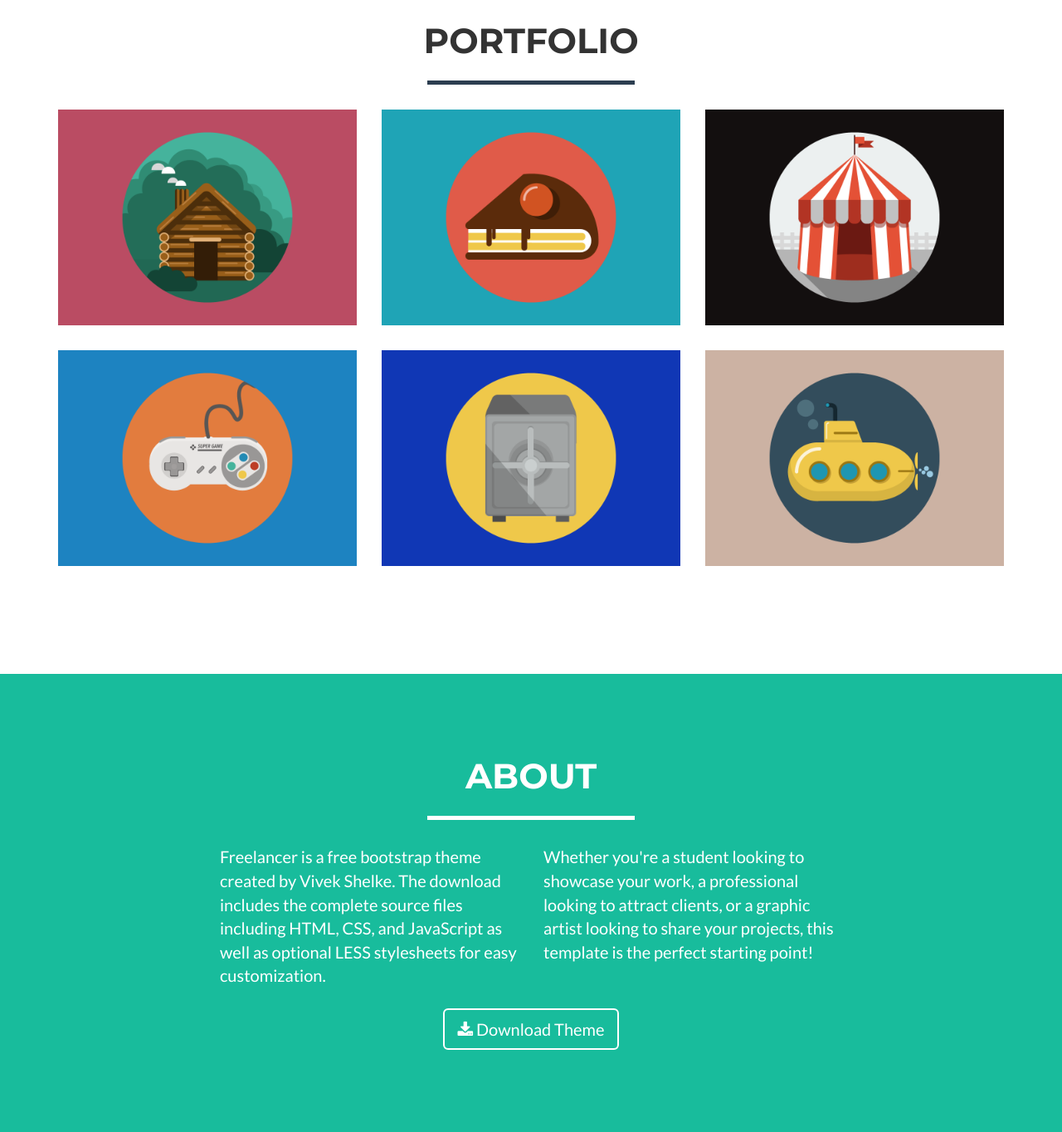
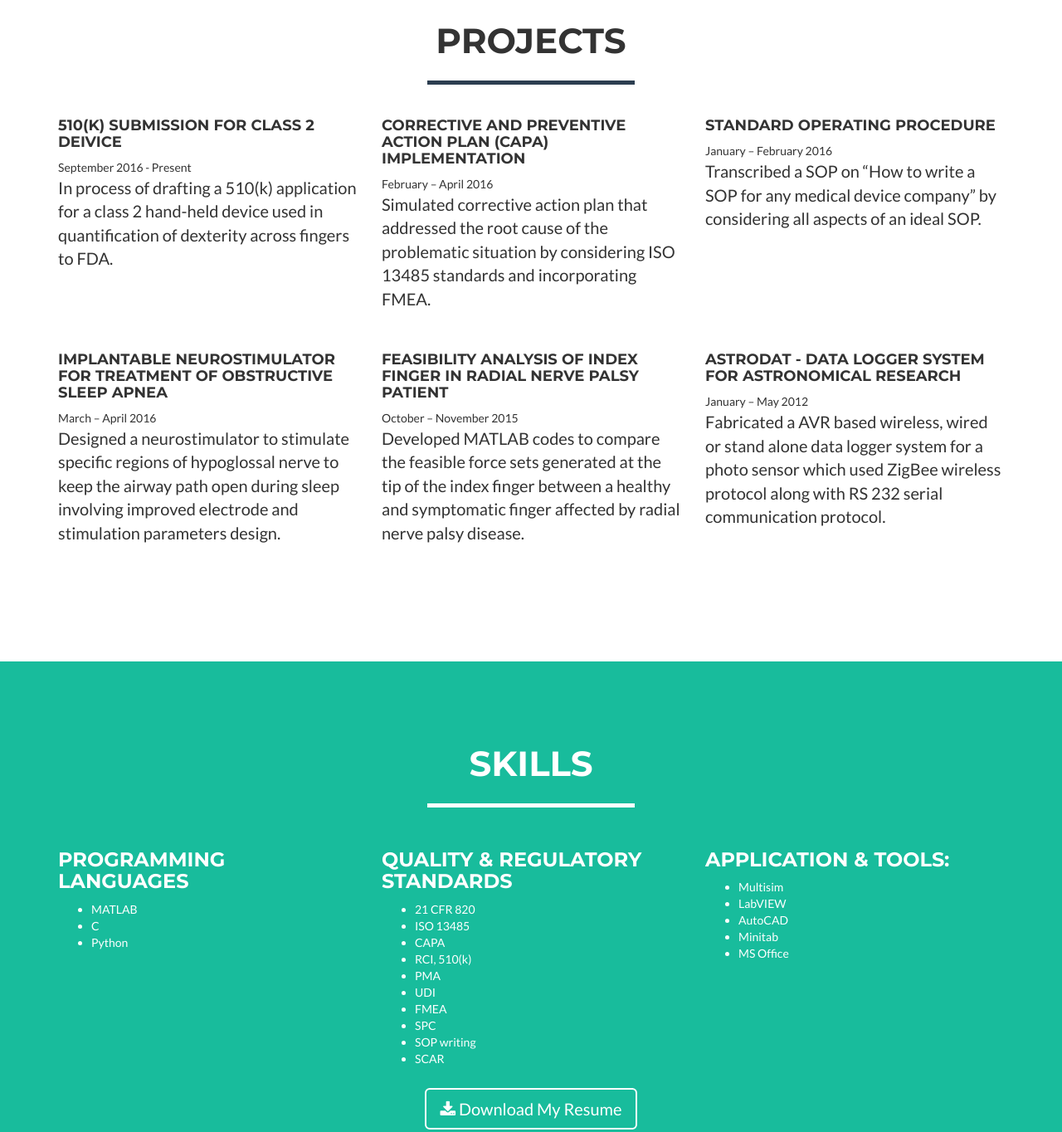
Before and after one commit to JonathanGrant/friendsWebsites, a website: page vivekshelke/index.html in a window 1280 px wide. Shown: the part 840-2204 px from the top of the page at 83% size. Drawn offline with nearby package versions, Linux system fonts and the light colour scheme.

Commit message:
Finished up the website

```diff
--- a/vivekshelke/index.html
+++ b/vivekshelke/index.html
@@ -51,10 +51,10 @@
                         <a href="#page-top"></a>
                     </li>
                     <li class="page-scroll">
-                        <a href="#portfolio">Portfolio</a>
+                        <a href="#portfolio">Projects</a>
                     </li>
                     <li class="page-scroll">
-                        <a href="#about">About</a>
+                        <a href="#about">Skills</a>
                     </li>
                     <li class="page-scroll">
                         <a href="#contact">Contact</a>
@@ -87,70 +87,40 @@
         <div class="container">
             <div class="row">
                 <div class="col-lg-12 text-center">
-                    <h2>Portfolio</h2>
+                    <h2>Projects</h2>
                     <hr class="star-primary">
                 </div>
             </div>
-            <div class="row">
+            <div class="row" style="display: flex; flex-wrap: wrap;">
                 <div class="col-sm-4 portfolio-item">
-                    <a href="#portfolioModal1" class="portfolio-link" data-toggle="modal">
-                        <div class="caption">
-                            <div class="caption-content">
-                                <i class="fa fa-search-plus fa-3x"></i>
-                            </div>
-                        </div>
-                        <img src="img/portfolio/cabin.png" class="img-responsive" alt="">
-                    </a>
+                    <h4>510(k) Submission for Class 2 Deivice</h4>
+                    <h7>September 2016 - Present</h7>
+                    <p>In process of drafting a 510(k) application for a class 2 hand-held device used in quantification of dexterity across fingers to FDA.</p>
                 </div>
                 <div class="col-sm-4 portfolio-item">
-                    <a href="#portfolioModal2" class="portfolio-link" data-toggle="modal">
-                        <div class="caption">
-                            <div class="caption-content">
-                                <i class="fa fa-search-plus fa-3x"></i>
-                            </div>
-                        </div>
-                        <img src="img/portfolio/cake.png" class="img-responsive" alt="">
-                    </a>
+                    <h4>Corrective and Preventive Action Plan (CAPA) Implementation</h4>
+                    <h7>February – April 2016</h7>
+                    <p>Simulated corrective action plan that addressed the root cause of the problematic situation by considering ISO 13485 standards and incorporating FMEA.</p>
                 </div>
                 <div class="col-sm-4 portfolio-item">
-                    <a href="#portfolioModal3" class="portfolio-link" data-toggle="modal">
-                        <div class="caption">
-                            <div class="caption-content">
-                                <i class="fa fa-search-plus fa-3x"></i>
-                            </div>
-                        </div>
-                        <img src="img/portfolio/circus.png" class="img-responsive" alt="">
-                    </a>
+                    <h4>Standard Operating Procedure</h4>
+                    <h7>January – February 2016</h7>
+                    <p>Transcribed a SOP on “How to write a SOP for any medical device company” by considering all aspects of an ideal SOP.</p>
                 </div>
                 <div class="col-sm-4 portfolio-item">
-                    <a href="#portfolioModal4" class="portfolio-link" data-toggle="modal">
-                        <div class="caption">
-                            <div class="caption-content">
-                                <i class="fa fa-search-plus fa-3x"></i>
-                            </div>
-                        </div>
-                        <img src="img/portfolio/game.png" class="img-responsive" alt="">
-                    </a>
+                    <h4>Implantable Neurostimulator for Treatment of Obstructive Sleep Apnea</h4>
+                    <h7>March – April 2016</h7>
+                    <p>Designed a neurostimulator to stimulate specific regions of hypoglossal nerve to keep the airway path open during sleep involving improved electrode and stimulation parameters design.</p>
                 </div>
                 <div class="col-sm-4 portfolio-item">
-                    <a href="#portfolioModal5" class="portfolio-link" data-toggle="modal">
-                        <div class="caption">
-                            <div class="caption-content">
-                                <i class="fa fa-search-plus fa-3x"></i>
-                            </div>
-                        </div>
-                        <img src="img/portfolio/safe.png" class="img-responsive" alt="">
-                    </a>
+                    <h4>Feasibility Analysis of Index Finger in Radial Nerve Palsy Patient</h4>
+                    <h7>October – November 2015</h7>
+                    <p>Developed MATLAB codes to compare the feasible force sets generated at the tip of the index finger between a healthy and symptomatic finger affected by radial nerve palsy disease.</p>
                 </div>
                 <div class="col-sm-4 portfolio-item">
-                    <a href="#portfolioModal6" class="portfolio-link" data-toggle="modal">
-                        <div class="caption">
-                            <div class="caption-content">
-                                <i class="fa fa-search-plus fa-3x"></i>
-                            </div>
-                        </div>
-                        <img src="img/portfolio/submarine.png" class="img-responsive" alt="">
-                    </a>
+                    <h4>ASTRODAT - Data Logger System for Astronomical Research</h4>
+                    <h7>January – May 2012</h7>
+                    <p>Fabricated a AVR based wireless, wired or stand alone data logger system for a photo sensor which used ZigBee wireless protocol along with RS 232 serial communication protocol.</p>
                 </div>
             </div>
         </div>
@@ -161,20 +131,47 @@
         <div class="container">
             <div class="row">
                 <div class="col-lg-12 text-center">
-                    <h2>About</h2>
+                    <h2>Skills</h2>
                     <hr class="star-light">
                 </div>
             </div>
             <div class="row">
-                <div class="col-lg-4 col-lg-offset-2">
-                    <p>Freelancer is a free bootstrap theme created by Vivek Shelke. The download includes the complete source files including HTML, CSS, and JavaScript as well as optional LESS stylesheets for easy customization.</p>
+                <div class="col-lg-4">
+                    <h3>Programming Languages</h3>
+                    <ul>
+                        <li>MATLAB</li>
+                        <li>C</li>
+                        <li>Python</li>
+                    </ul>
                 </div>
                 <div class="col-lg-4">
-                    <p>Whether you're a student looking to showcase your work, a professional looking to attract clients, or a graphic artist looking to share your projects, this template is the perfect starting point!</p>
+                    <h3>Quality & Regulatory Standards</h3>
+                    <ul>
+                        <li>21 CFR 820</li>
+                        <li>ISO 13485</li>
+                        <li>CAPA</li>
+                        <li>RCI, 510(k)</li>
+                        <li>PMA</li>
+                        <li>UDI</li>
+                        <li>FMEA</li>
+                        <li>SPC</li>
+                        <li>SOP writing</li>
+                        <li>SCAR</li>
+                    </ul>
+                </div>
+                <div class="col-lg-4">
+                    <h3>Application & Tools:</h3>
+                    <ul>
+                        <li>Multisim</li>
+                        <li>LabVIEW</li>
+                        <li>AutoCAD</li>
+                        <li>Minitab</li>
+                        <li>MS Office</li>
+                    </ul>
                 </div>
                 <div class="col-lg-8 col-lg-offset-2 text-center">
-                    <a href="#" class="btn btn-lg btn-outline">
-                        <i class="fa fa-download"></i> Download Theme
+                    <a href="./Vivek-Shelke-Resume.doc" class="btn btn-lg btn-outline">
+                        <i class="fa fa-download"></i> Download My Resume
                     </a>
                 </div>
             </div>
@@ -190,9 +187,17 @@
                     <hr class="primary">
                     <p>Ready to start your next project with me? That's great! Give me a call or send me an email and I will get back to you as soon as possible!</p>
                 </div>
-                <div class="col-lg-8 col-lg-offset-2 text-center">
-                    <i class="fa fa-envelope-o fa-3x sr-contact"></i>
-                    <p><a href="mailto:your-email@your-domain.com">feedback@startbootstrap.com</a></p>
+                <div class="col-lg-2 col-lg-offset-4 text-center">
+                    <a href="mailto:shelke@usc.edu">
+                        <i class="fa fa-envelope-o fa-3x sr-contact"></i>
+                        <p>shelke@usc.edu</p>
+                    </a>
+                </div>
+                <div class="col-lg-2 text-center">
+                    <a target="_blank" href="https://www.linkedin.com/in/shelkeviv">
+                        <i class="fa fa-linkedin-square fa-3x sr-linkedin-square"></i>
+                        <p>LinkedIn</p>
+                    </a>
                 </div>
             </div>
         </div>
```
Also changed, not shown: 1 other file.
